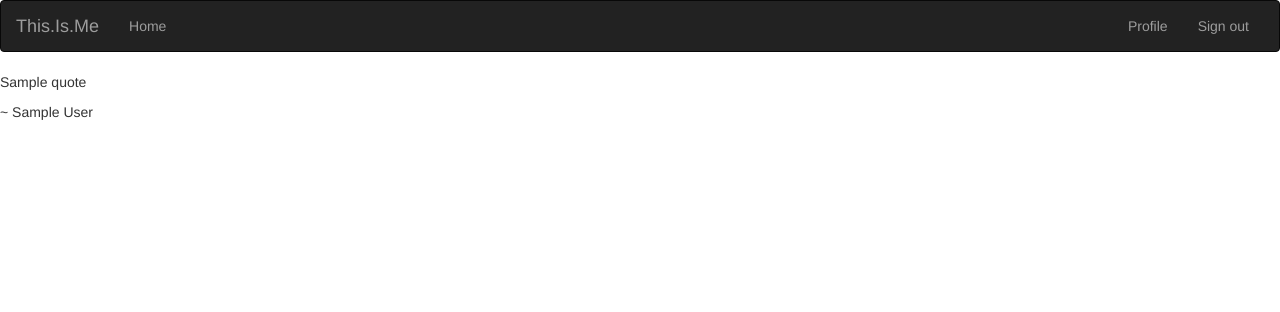
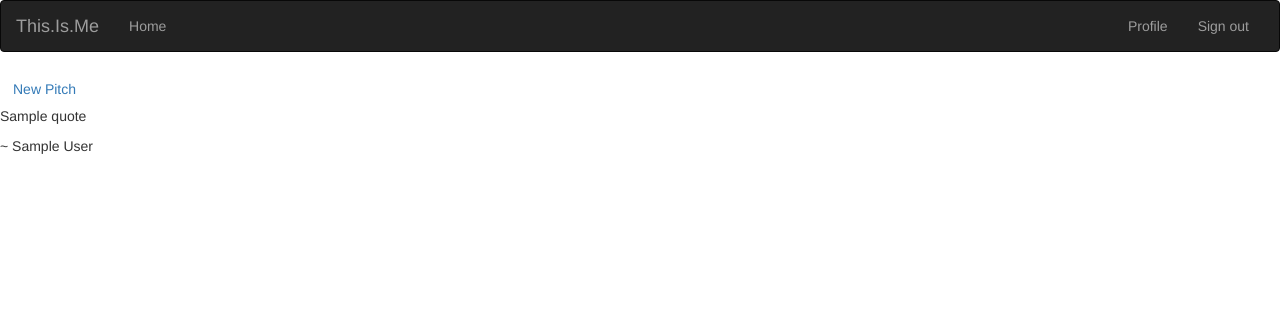
Before and after one commit to mururi/this_is_me, a Flask app: template app/templates/index.html in a window 1280 px wide. Shown: the top 312 px of the page. Run offline with Flask 2, Linux system fonts and the light colour scheme; a user stored in the database is signed in; tables that the repository leaves empty hold one stand-in row (values such as "Sample post"); the template is opened without the code that fills it: most values are stand-ins (such as "Sample title", 1, 10 or a date in 2020); some libraries are stand-ins or nearby versions.

Commit message:
Add new post button to homepage

```diff
--- a/app/templates/index.html
+++ b/app/templates/index.html
@@ -1,8 +1,10 @@
 {% extends 'base.html' %}
 
 {% block content %}
-
-<p>{{ quote.quote }}</p>
-<p>~ {{ quote.author }}</p>
+  {% if current_user.is_authenticated %}
+    <a href="/new-post" class="btn text-center btn--styling">New Pitch</a>
+  {% endif %}
+  <p>{{ quote.quote }}</p>
+  <p>~ {{ quote.author }}</p>
 
 {% endblock %}
```
